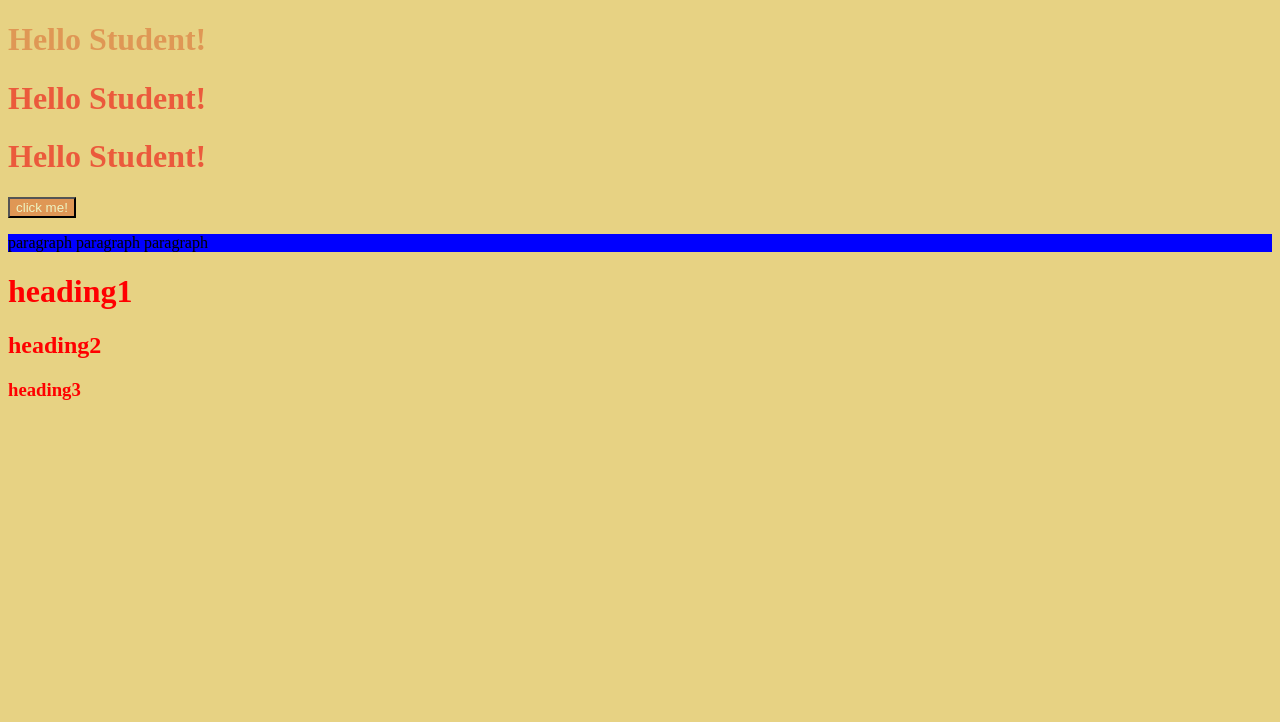
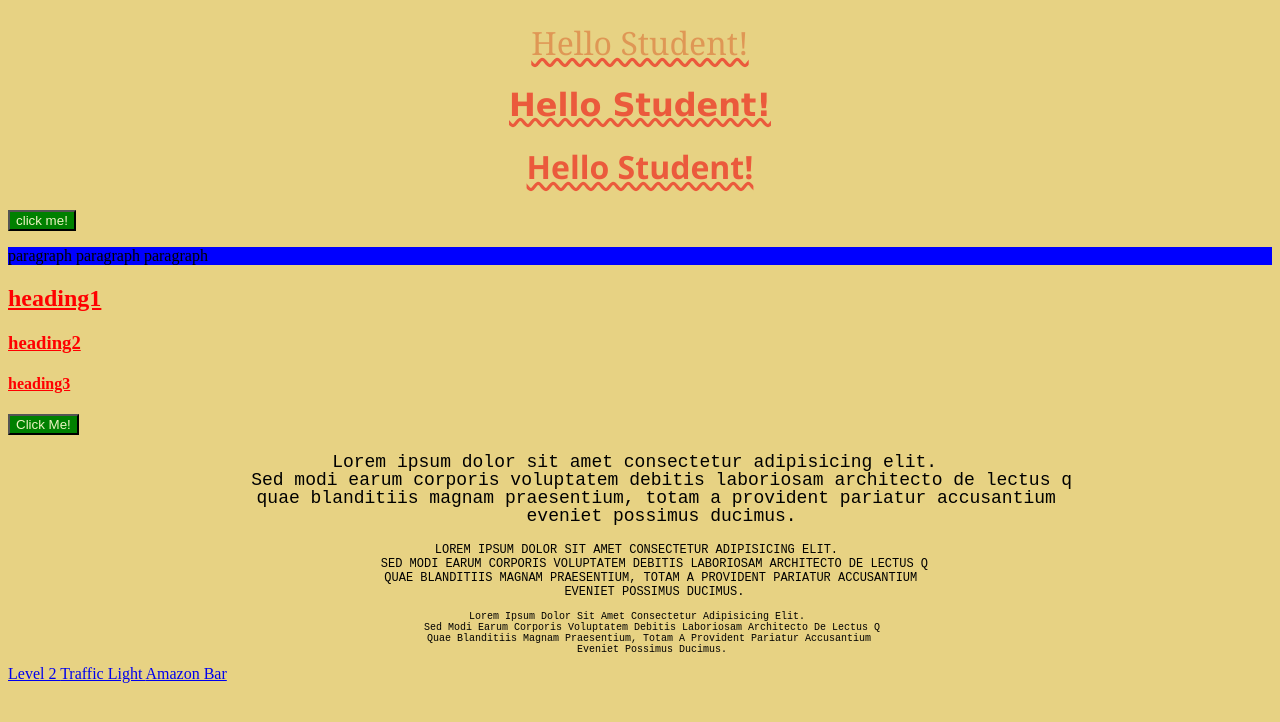
Before and after one commit to avishka8/css-tutorial, a plain HTML site: page index.html in a window 1280 px wide. Drawn offline with Linux system fonts and the light colour scheme.

Commit message:
css level 1

```diff
--- a/index.html
+++ b/index.html
@@ -14,8 +14,26 @@
     <div id="box">
         <p> paragraph paragraph paragraph </p>
    </div>
-   <h1 class="heading"> heading1 </h1>
-   <h2 class="heading"> heading2 </h2>
-   <h3 class="heading"> heading3 </h3>
+   <h2 class="heading"> heading1 </h2>
+   <h3 class="heading"> heading2 </h3>
+   <h4 class="heading"> heading3 </h4>
+   <button> Click Me! </button>
+
+   <pre id="p1">Lorem ipsum dolor sit amet consectetur adipisicing elit.
+    Sed modi earum corporis voluptatem debitis laboriosam architecto de lectus q
+    quae blanditiis magnam praesentium, totam a provident pariatur accusantium
+    eveniet possimus ducimus.</pre>
+    <pre id="p2">Lorem ipsum dolor sit amet consectetur adipisicing elit.
+    Sed modi earum corporis voluptatem debitis laboriosam architecto de lectus q
+    quae blanditiis magnam praesentium, totam a provident pariatur accusantium
+    eveniet possimus ducimus.</pre>
+    <pre id="p3">Lorem ipsum dolor sit amet consectetur adipisicing elit.
+    Sed modi earum corporis voluptatem debitis laboriosam architecto de lectus q
+    quae blanditiis magnam praesentium, totam a provident pariatur accusantium
+    eveniet possimus ducimus.</pre>
+
+    <a href="level2.html" target="_blank"> Level 2 </a>
+    <a href="trafficlight.html" target="_blank"> Traffic Light </a>
+    <a href="amazonbar.html" target="_blank"> Amazon Bar </a>
 </body>
 </html>
--- a/style.css
+++ b/style.css
@@ -1,5 +1,7 @@
 h1{
     color:#EB5A3C;
+    text-align:center;
+    text-decoration: #EB5A3C wavy underline;
 }
 body{
     background-color:#e7d283;
@@ -16,4 +18,33 @@ button {
 }
 .heading {
     color:red;
+    text-decoration: red underline;
 }
+button {
+    background-color: green;
+}
+pre {
+    text-align:center; /*left(start),right(end),center*/
+}
+#s1 {
+    font-weight:lighter;  /*100-900 range*/
+    font-family:Georgia;
+}
+#s2 {
+    font-family:'Lucida Sans'; /*font type*/
+}
+#s3 {
+    font-family:'Segoe UI', Tahoma, Geneva, Verdana, sans-serif;
+}
+#p1 {
+    font-size:18px;
+    line-height:18px;
+}
+#p2 {
+    font-size:12px;
+    text-transform:uppercase;
+}
+#p3 {
+    font-size:10px;
+    text-transform:capitalize;
+}
```
